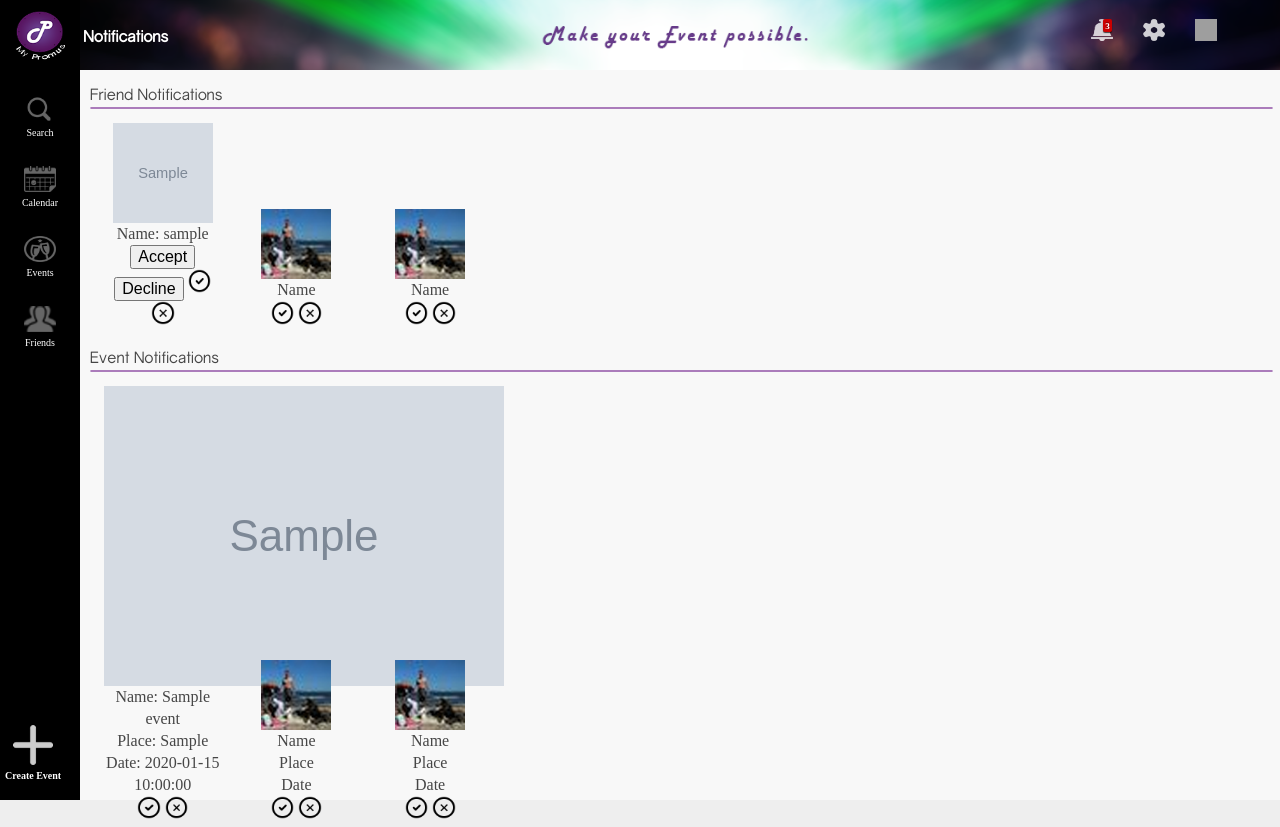
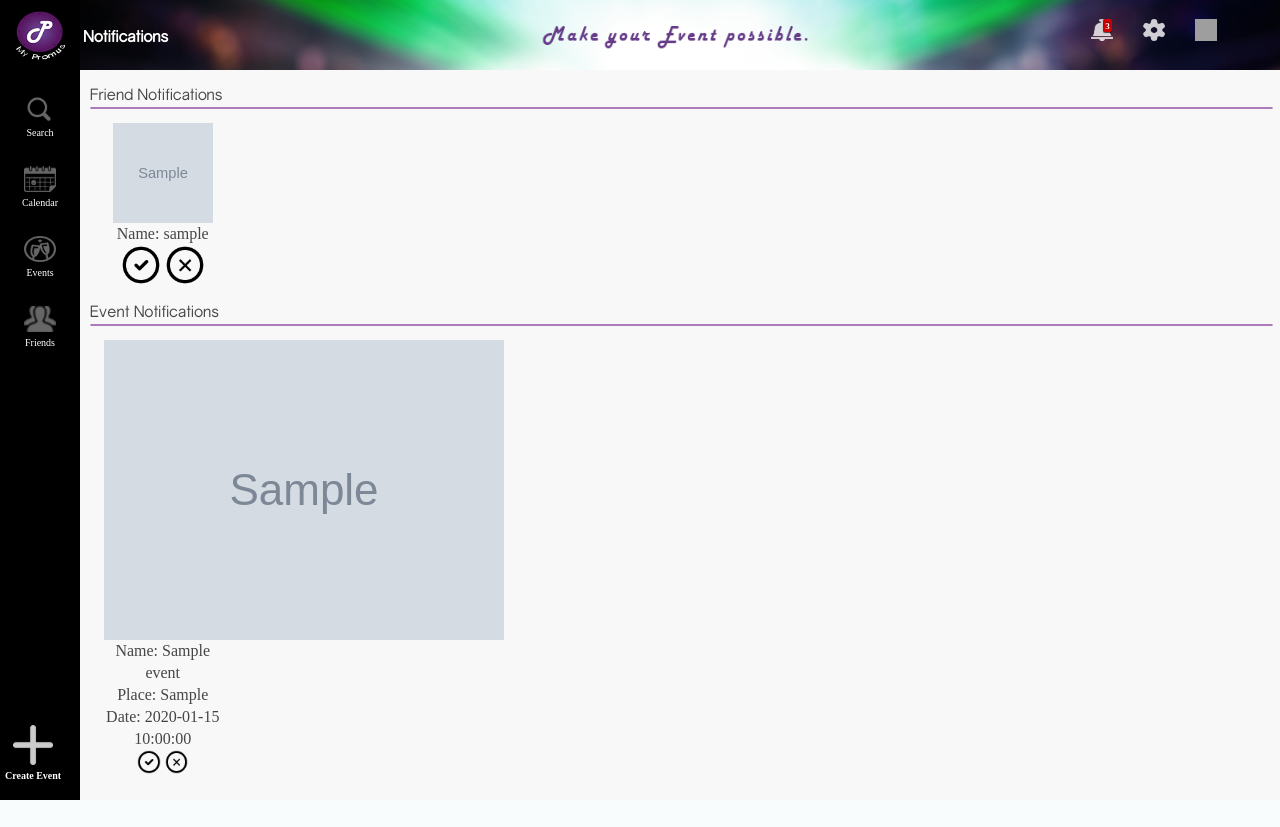
Before and after one commit to Wiiz83/MyPromus, a PHP site: page /myPromus/controller/notifications.php in a window 1280 px wide. After the commit the page ends 800 px from the top, so only its background shows below. Run offline with PHP 8.4, Linux system fonts and the light colour scheme; the visitor is signed in with stand-in values (Sample User, id 1); tables that the repository leaves empty or names only in its code hold one stand-in row (values such as "Sample post"); grey boxes marked "Sample" are stand-in pictures; some web fonts are replaced; grey boxes are pictures that could not be loaded.

Commit message:
Buttons now have the correct looking.

```diff
--- a/view/assets/stylesheets/styles.css
+++ b/view/assets/stylesheets/styles.css
@@ -213,6 +213,22 @@
                   margin: 0 auto;
                   padding: 6px 12px;
 
+            }
+
+            .accept-button {
+                background: url("../images/icon-accept.png") no-repeat;
+                width: 40px;
+                height: 40px;
+                border: 0;
+                background-size: 40px 40px;
+            }
+
+            .decline-button {
+                background: url("../images/icon-decline.png") no-repeat;
+                width: 40px;
+                height: 40px;
+                border: 0;
+                background-size: 40px 40px;
             }
 
     /*
--- a/view/notification.php
+++ b/view/notification.php
@@ -89,34 +89,13 @@
 
 
                                            <section class="answer-box"><span id="resultado">
-                                                <button onClick="acceptFriend(this.value)" value="<?php echo $friend->getIdUser();?>">Accept</button>
-                                                <button onClick="declineFriend(this.value)" value="<?php echo $friend->getIdUser();?>">Decline</button>
-                                                <a href="#" ><img src="../view/assets/images/icon-accept.png" alt="Accept Icon"></a>
-                                                 <a href="#"><img src="../view/assets/images/icon-decline.png" alt="Decline Icon"></a>
+                                                <button class="accept-button" onClick="acceptFriend(this.value)" value="<?php echo $friend->getIdUser();?>"></button>
+                                                <button class="decline-button" onClick="declineFriend(this.value)" value="<?php echo $friend->getIdUser();?>"></button>
                                             </span>
                                             </section>
 
                                 </section>
                                 <?php endforeach ?>
-                                   <section class="notification-box">
-                                     <a href="#"><img src="assets/images/profile.png" id="picture" alt="Profil Image"></a>
-                                        <p> Name <p>
-                                           <section class="answer-box">
-                                                <a href="#"><img src="assets/images/icon-accept.png" alt="Accept Icon"></a>
-                                                 <a href="#"><img src="assets/images/icon-decline.png" alt="Decline Icon"></a>
-                                            </section>
-
-                                </section>
-                                   <section class="notification-box">
-                                           <a href="#"><img src="assets/images/profile.png" id="picture" alt="Profil Image"></a>
-                                        <p> Name <p>
-                                           <section class="answer-box">
-                                                <a href="#"><img src="assets/images/icon-accept.png" alt="Accept Icon"></a>
-                                                 <a href="#"><img src="assets/images/icon-decline.png" alt="Decline Icon"></a>
-                                            </section>
-
-                                </section>
-
 
                         </section>
 
@@ -138,30 +117,6 @@
 
                                 </section>
                                 <?php endforeach ?>
-                                   <section class="notification-box">
-                                          <a href="#"><img src="assets/images/profile.png" id="picture" alt="Profil Image"></a>
-                                           <p> Name <p>
-                                        <p> Place <p>
-                                        <p> Date <p>
-                                           <section class="answer-box">
-                                                <a href="#"><img src="assets/images/icon-accept.png" alt="Accept Icon"></a>
-                                                 <a href="#"><img src="assets/images/icon-decline.png" alt="Decline Icon"></a>
-                                            </section>
-
-                                </section>
-                                   <section class="notification-box">
-                                         <a href="#"><img src="assets/images/profile.png" id="picture" alt="Profil Image"></a>
-                                          <p> Name <p>
-                                        <p> Place <p>
-                                        <p> Date <p>
-                                           <section class="answer-box">
-                                                <a href="#"><img src="assets/images/icon-accept.png" alt="Accept Icon"></a>
-                                                 <a href="#"><img src="assets/images/icon-decline.png" alt="Decline Icon"></a>
-                                            </section>
-
-                                </section>
-
-
 
                         </section>
                 </div>
```
